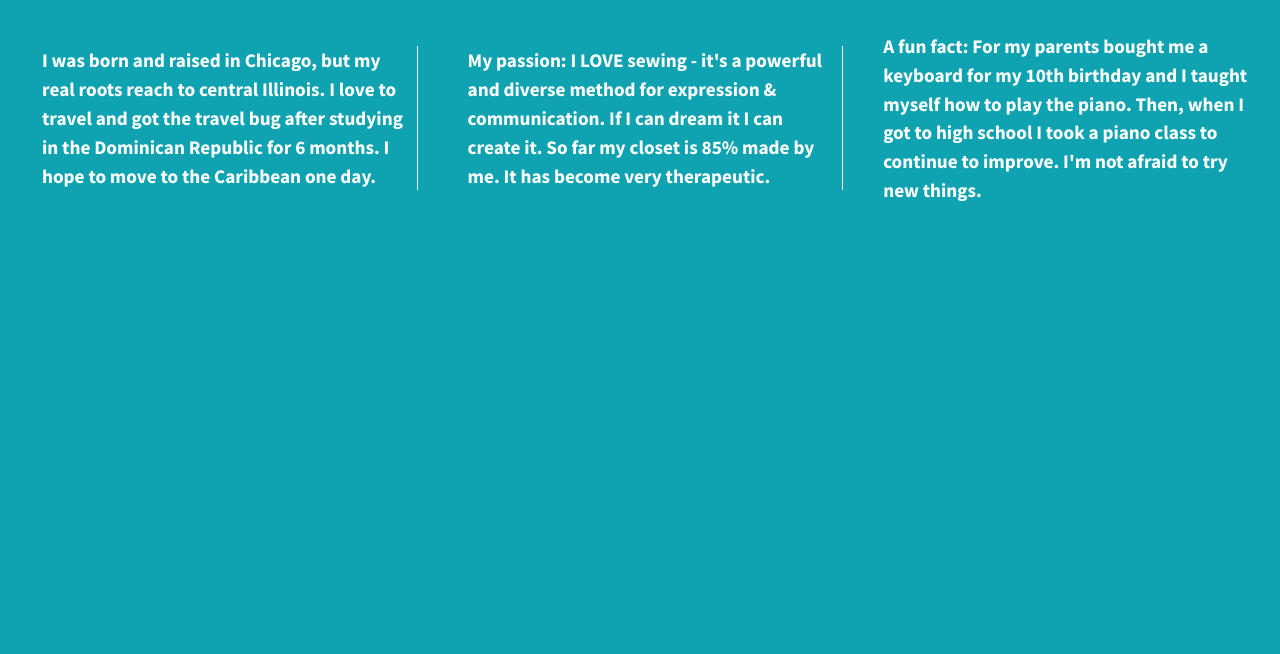
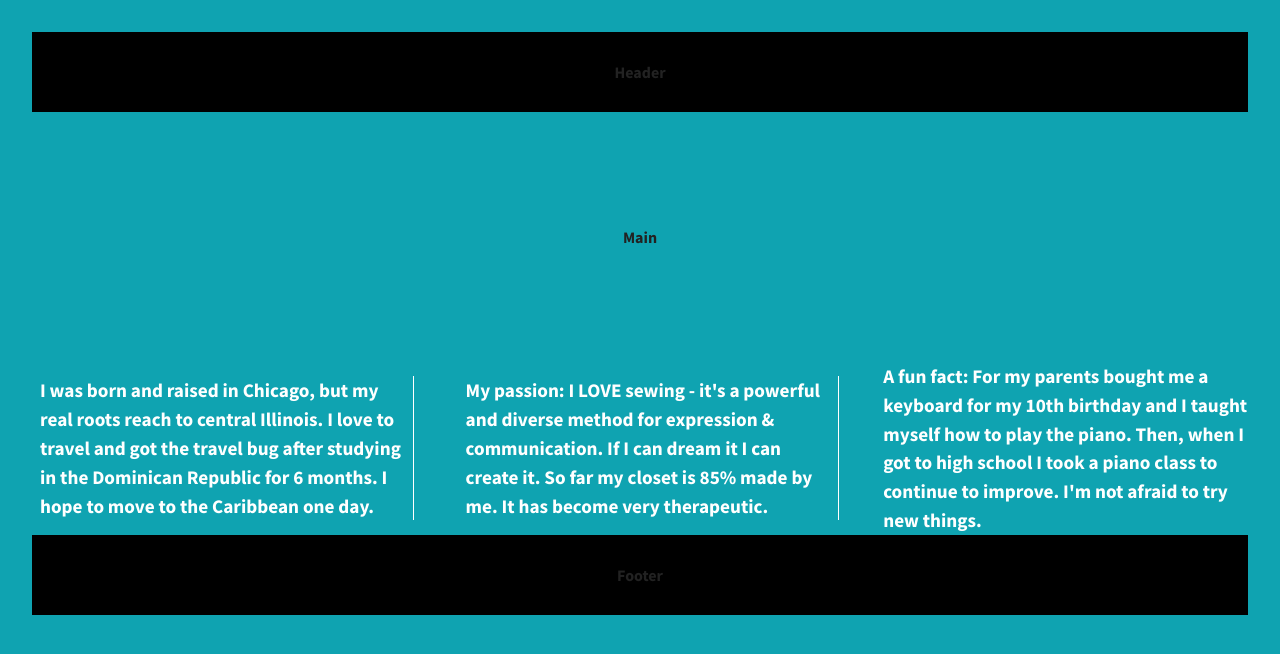
Before and after one commit to AshDesignsllc/flexbox-practice-1, a plain HTML site: page index.html in a window 1280 px wide. Drawn offline with nearby package versions, Linux system fonts and the light colour scheme.

Commit message:
Add header, footer and main section

```diff
--- a/css/main.css
+++ b/css/main.css
@@ -111,14 +111,32 @@ body {
   background-color: #0fa3b1 !important;
 }
 
-.wrapper {
+header, footer {
+    background-color: #000;
+    height: 80px;
+    width: 100%;
+}
+
+main {
+    background-color: #0fa3b1;
+    height: 250px;
+    width: 100%;
+}
+
+header, footer, main {
+    display: flex;
+    justify-content: center;
+    align-items: center;
+}
+
+.flex-wrapper {
   display: flex;
   justify-content: space-between;
   align-items: center;
   flex-flow: row wrap;
 }
 
-.div-1, .div-2, .div-3 {
+.flex-items {
   display: flex;
   justify-content: center;
   /* align-items: center; */
@@ -131,9 +149,9 @@ body {
 
 }
 
-.div-1, .div-2 {
+#div-1, #div-2 {
     border-right: 0.5px solid #fff;
-    padding: 0 10px;
+    padding: 0 8px;
 
 }
 
--- a/index.html
+++ b/index.html
@@ -22,16 +22,19 @@
             <p class="browserupgrade">You are using an <strong>outdated</strong> browser. Please <a href="http://browsehappy.com/">upgrade your browser</a> to improve your experience.</p>
         <![endif]-->
 
-        <section class="wrapper">
-            <div class="div-1">
+        <section class="flex-wrapper">
+            <header>Header</header>
+            <main>Main</main>
+            <div id="div-1" class="flex-items">
                 I was born and raised in Chicago, but my real roots reach to central Illinois. I love to travel and got the travel bug after studying in the Dominican Republic for 6 months. I hope to move to the Caribbean one day.
             </div>
-            <div class="div-2">
+            <div id="div-2" class="flex-items">
                 My passion: I LOVE sewing - it's a powerful and diverse method for expression & communication. If I can dream it I can create it. So far my closet is 85% made by me. It has become very therapeutic.
             </div>
-            <div class="div-3">
+            <div id="div-3" class="flex-items">
                 A fun fact: For my parents bought me a keyboard for my 10th birthday and I taught myself how to play the piano. Then, when I got to high school I took a piano class to continue to improve. I'm not afraid to try new things.
             </div>
+            <footer>Footer</footer>
         </section>
 
         <script src="https://ajax.googleapis.com/ajax/libs/jquery/1.11.3/jquery.min.js"></script>
```
